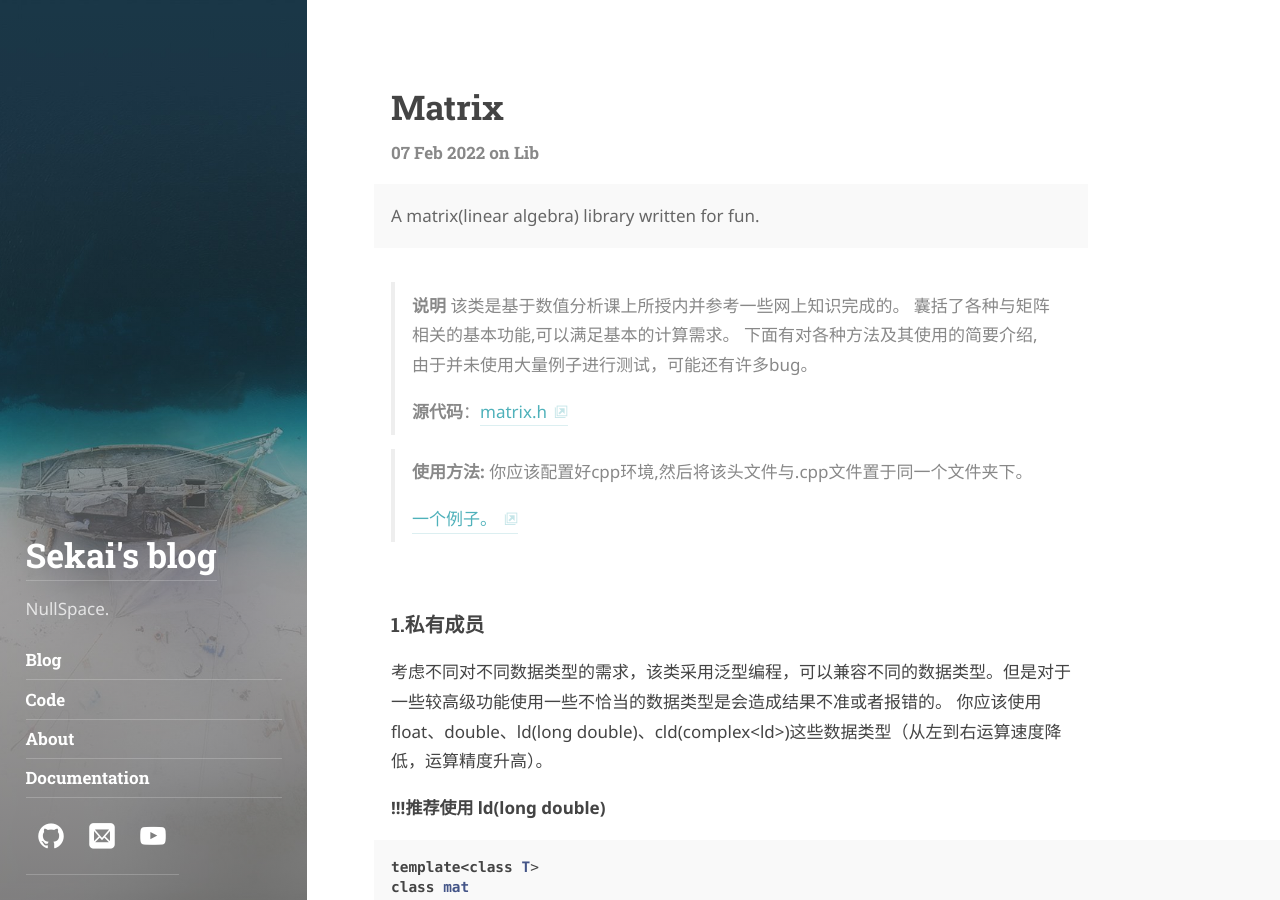
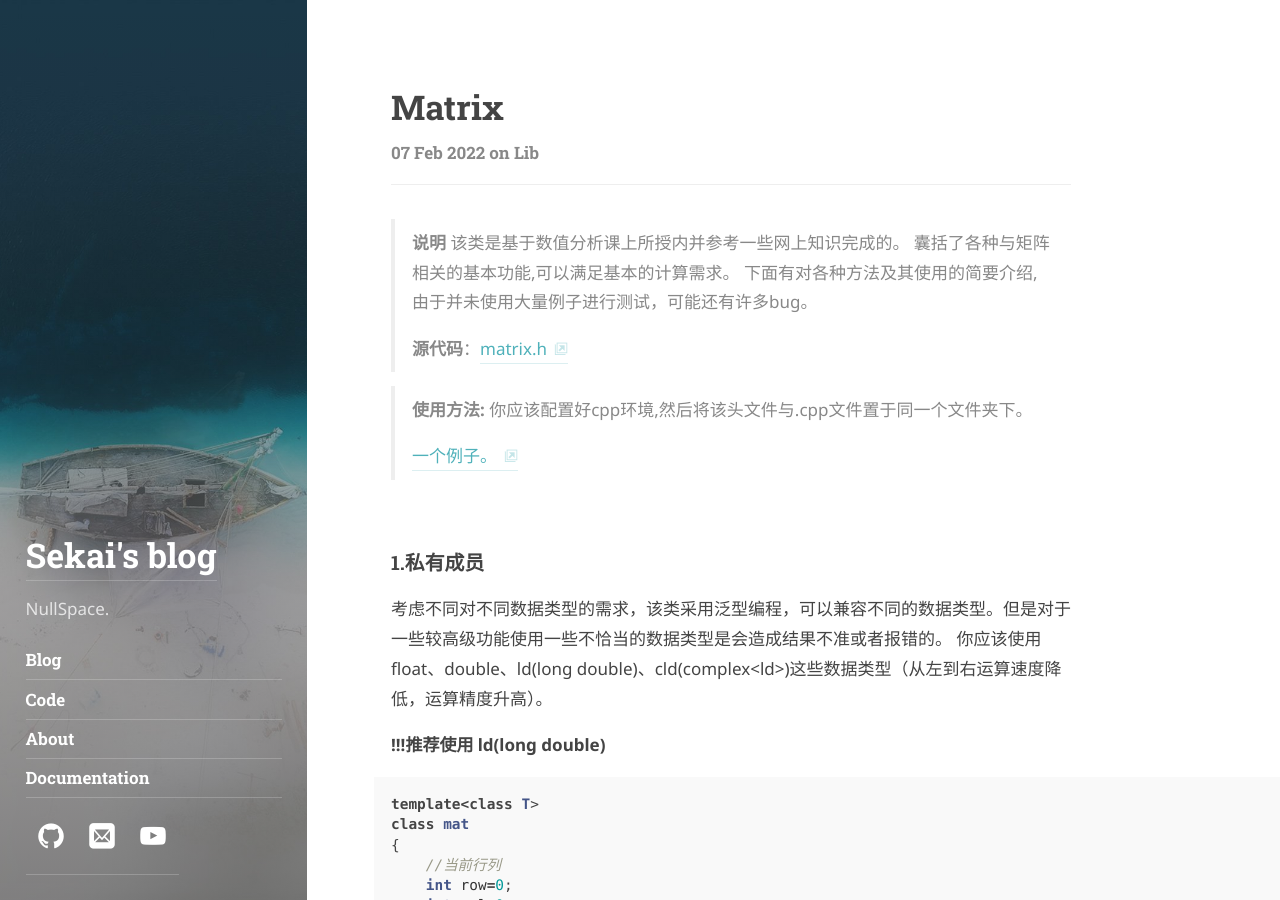
Before and after one commit to SekaiGao/SekaiGao.github.io, a Jekyll site: the page built from _posts/2022-02-07-Matrix.md, in a window 1280 px wide and 900 px high. Built offline with Jekyll 4.4.1, drawn with Linux system fonts in a browser that asks for light colours; some web fonts are replaced.

Commit message:
Update 2022-02-07-Matrix.md

```diff
--- a/_posts/2022-02-07-Matrix.md
+++ b/_posts/2022-02-07-Matrix.md
@@ -2,7 +2,7 @@
 layout: post
 title: Matrix
 description: >
-    A matrix(linear algebra) library written for fun.
+
 tags: [lib]
 ---
 
```
